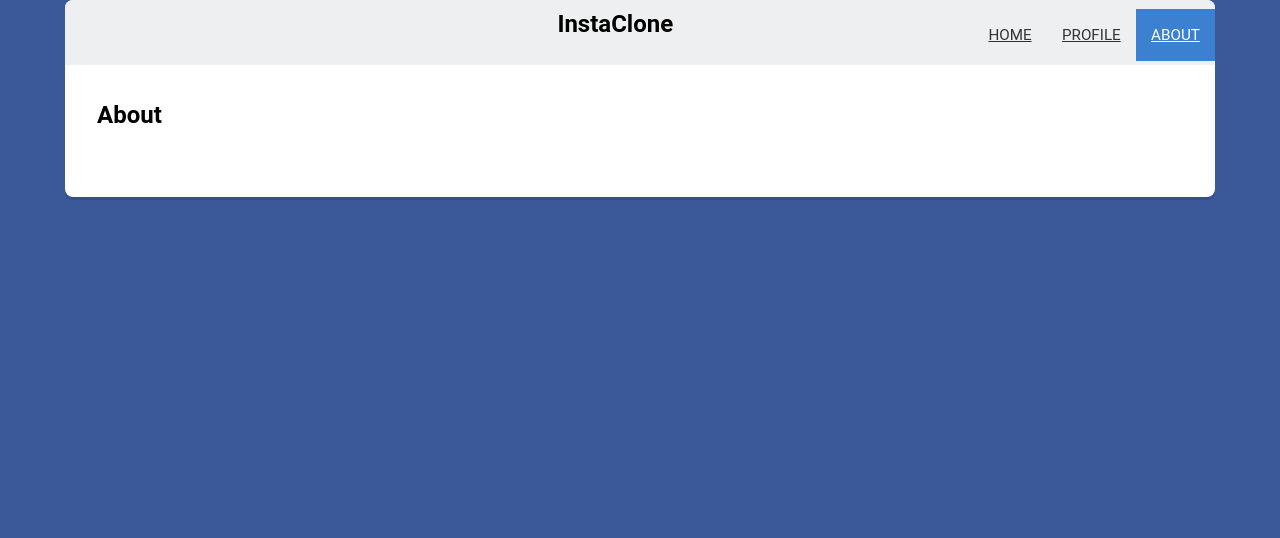
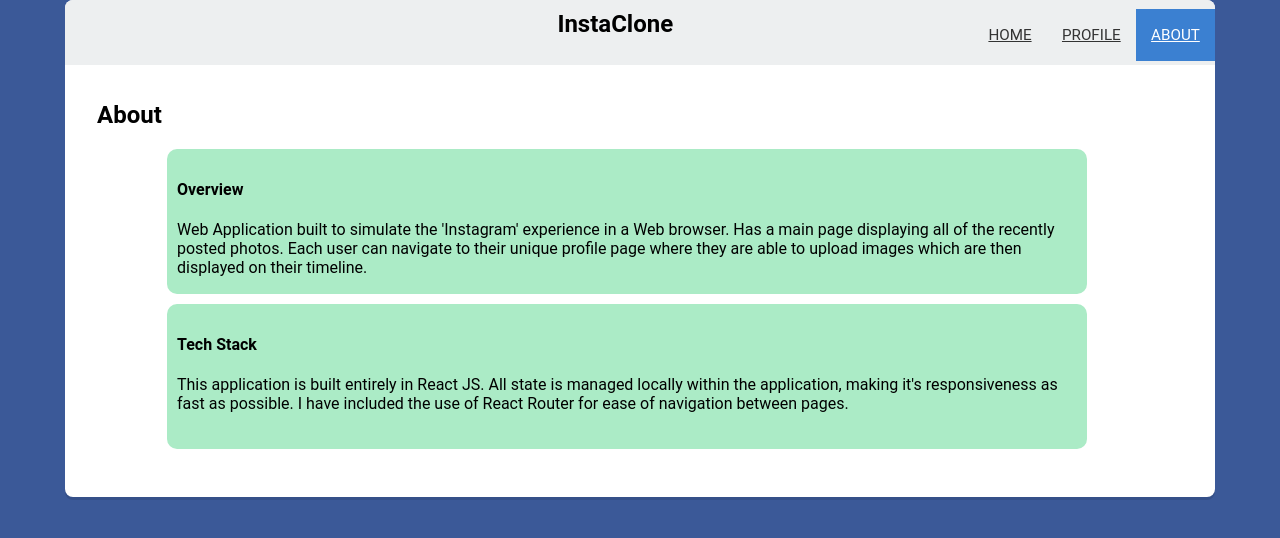
Before and after one commit to adamjweil/InstaClone-FrontEnd, a React (Create React App) app: page /about in a window 1280 px wide. Shown: the top 538 px of the page. Built offline with nearby package versions, Linux system fonts and the light colour scheme; no server answers.

Commit message:
adding about page

```diff
--- a/src/App.css
+++ b/src/App.css
@@ -173,6 +173,35 @@ img.avatar {
   font-size: 8px;
   width: 30%;
 }
+.about-overview {
+  width: 900px;
+  height: 125px;
+  border-radius: 10px;
+  padding: 10px;
+  margin-bottom: 10px;
+  background-color: #ABEBC6;
+  margin-left: 70px;
+}
+.about-overview:hover {
+  border: 1px;
+  border-color: grey;
+  border-style: solid;
+  height: 150px;
+}
+.about-tech-details {
+  width: 900px;
+  height: 125px;
+  margin-left: 70px;
+  padding: 10px;
+  border-radius: 10px;
+  background-color: #ABEBC6;
+}
+.about-tech-details:hover {
+  border: 1px;
+  border-color: grey;
+  border-style: solid;
+  height: 150px;
+}
 .NavHeader {
   margin-right: 300px;
 }
--- a/src/App.js
+++ b/src/App.js
@@ -117,7 +117,10 @@ class App extends Component {
     this.handleBlurbInput = this.handleBlurbInput.bind(this);
     this.handleUsernameInput = this.handleUsernameInput.bind(this);
     this.handleStaticUsernameInput = this.handleStaticUsernameInput.bind(this);
+    // this.showTechDetails = this.showTechDetails.bind(this);
   }
+
+
 
   getUserPhotos = () => {
     fetch('https://localhost:3000/adamjweil')
--- a/src/components/About.js
+++ b/src/components/About.js
@@ -2,12 +2,26 @@ import React, { Component } from 'react';
 import { Link } from 'react-router-dom';
 
 class About extends Component {
-
+  showTechDetails = (e) => {
+    e.preventDefault();
+      return(
+        <div className="tech-details">
+            <p>React Router</p>
+        </div>
+      )
+    };
   render() {
     return (
       <div className="main-content about">
         <h2>About</h2>
-
+        <div className="about-overview">
+          <h4>Overview</h4>
+          <p>Web Application built to simulate the 'Instagram' experience in a Web browser. Has a main page displaying all of the recently posted photos. Each user can navigate to their unique profile page where they are able to upload images which are then displayed on their timeline. </p>
+        </div>
+        <div className="about-tech-details">
+          <h4>Tech Stack</h4>
+          <p>This application is built entirely in React JS. All state is managed locally within the application, making it's responsiveness as fast as possible. I have included the use of React Router for ease of navigation between pages.  </p>
+        </div>
       </div>
     );
   }
```
